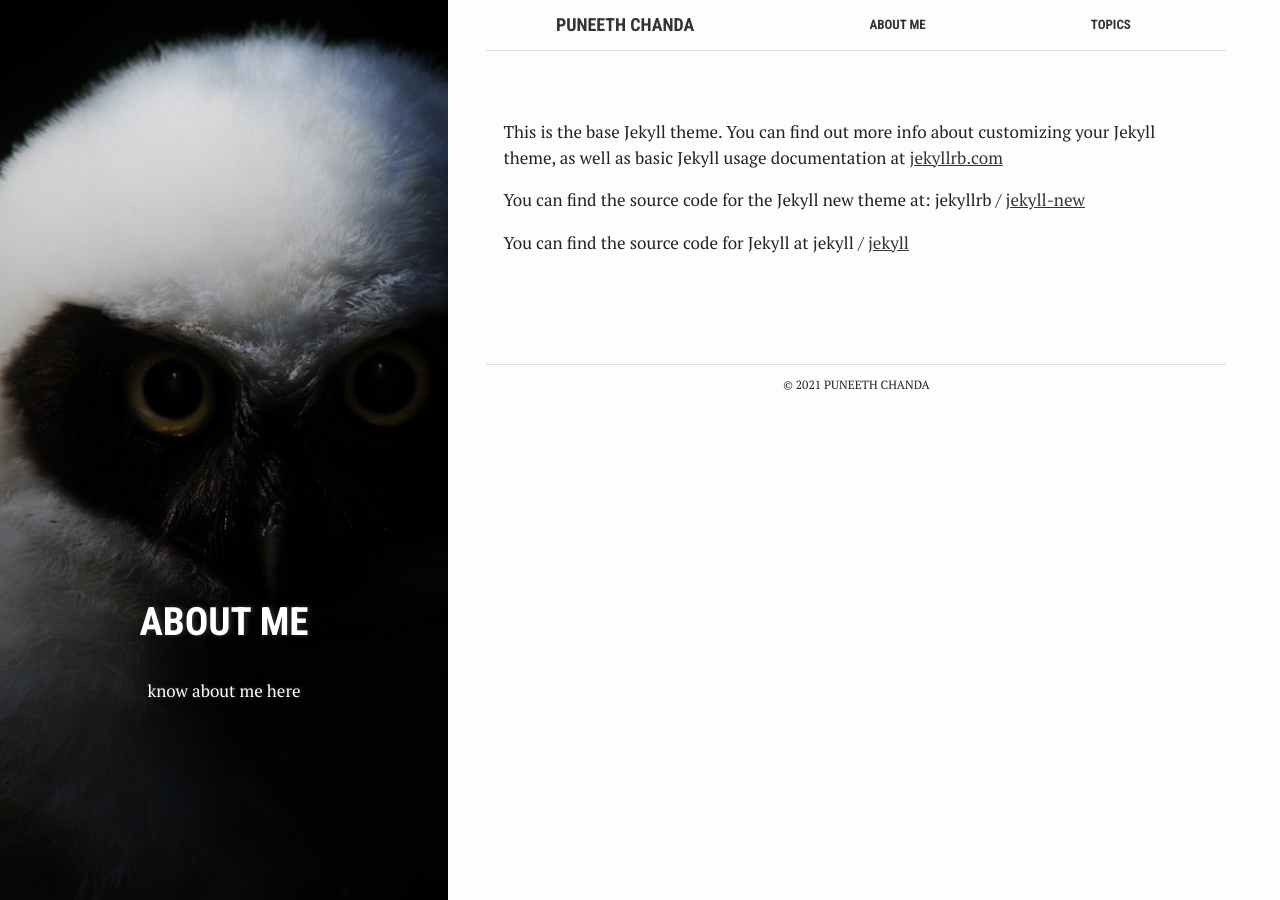
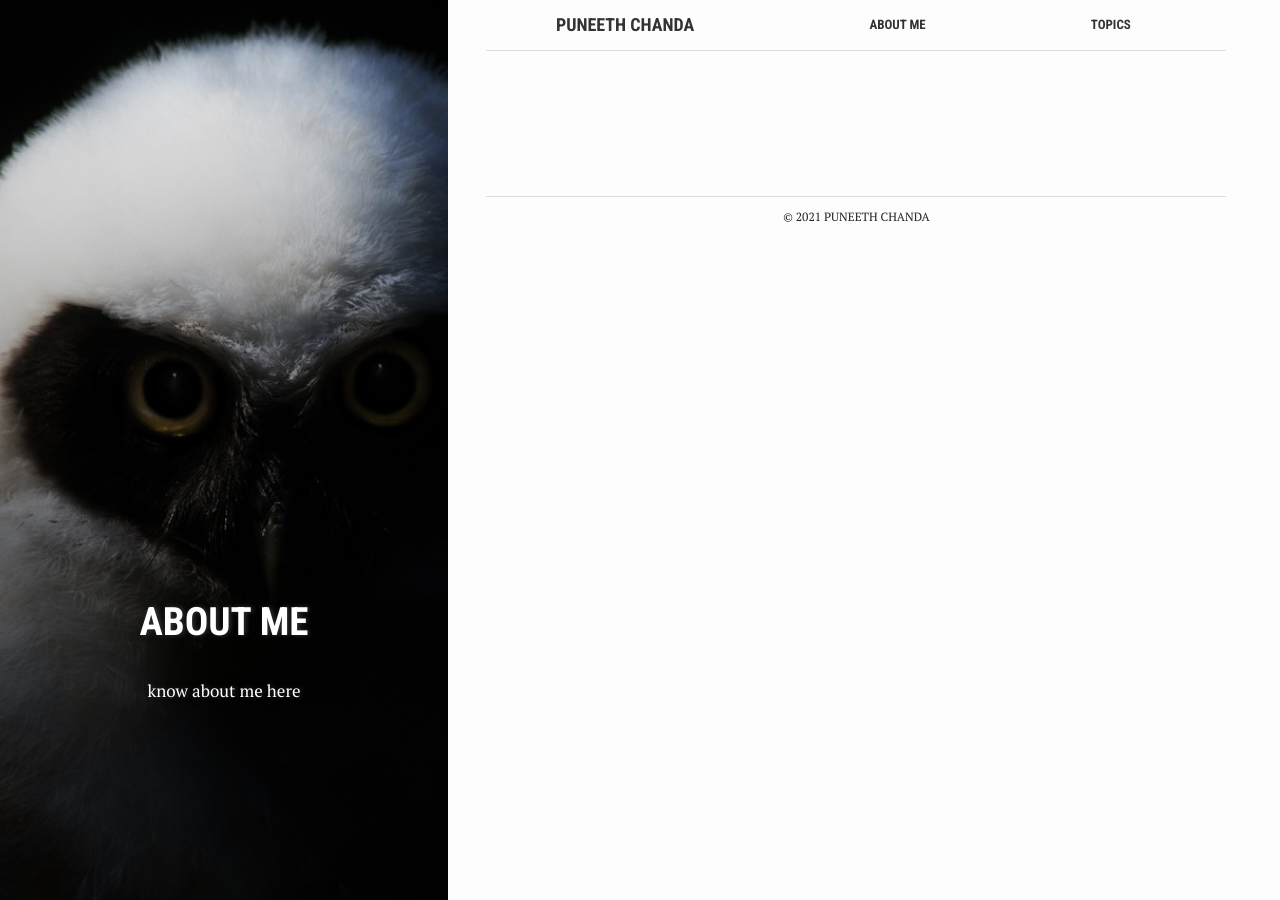
Before and after one commit to puneeth-chanda/puneeth-chanda.github.io, a Jekyll site: the page built from about.md, in a window 1280 px wide. Built offline with Jekyll 4.4.1, drawn with Linux system fonts in a browser that asks for light colours.

Commit message:
delete unwanted

```diff
--- a/about.md
+++ b/about.md
@@ -7,13 +7,3 @@
 summary: "know about me here"
 active: about
 ---
-
-This is the base Jekyll theme. You can find out more info about customizing your Jekyll theme, as well as basic Jekyll usage documentation at [jekyllrb.com](http://jekyllrb.com/)
-
-You can find the source code for the Jekyll new theme at:
-{{site.twitter_username}} /
-[jekyll-new](https://github.com/jglovier/jekyll-new)
-
-You can find the source code for Jekyll at
-{{site.github_username}} /
-[jekyll](https://github.com/jekyll/jekyll)
```
